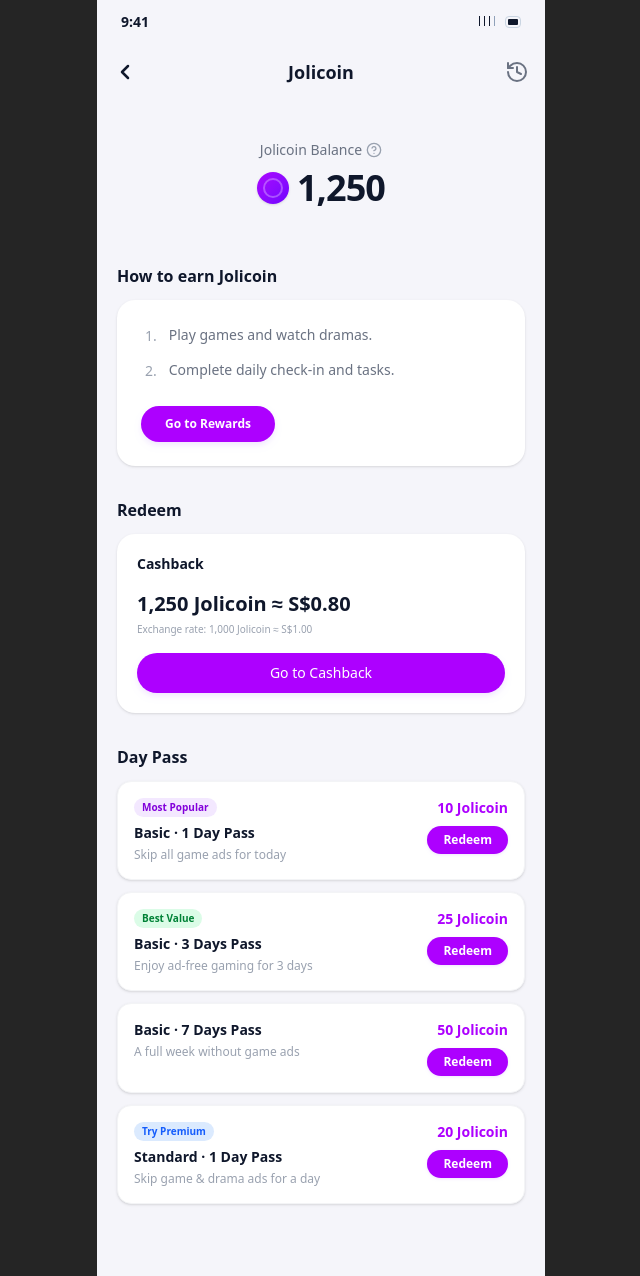
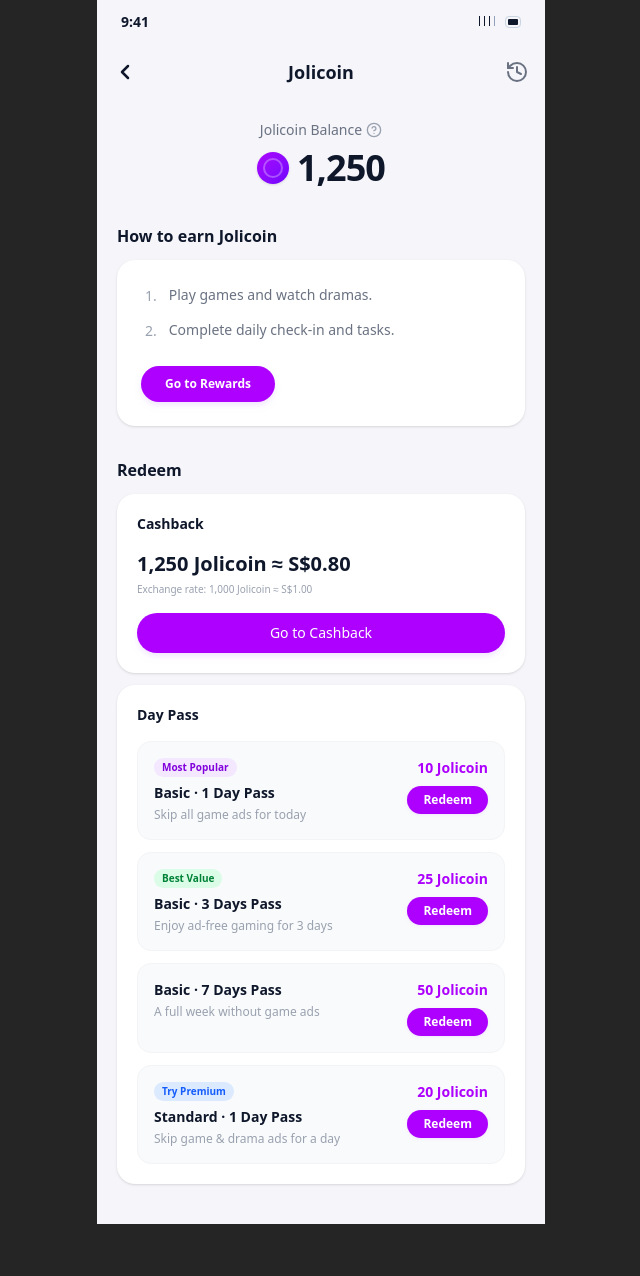
Before and after one commit to CruiseSL/Jolibox-APP, a Next.js app: page /jolicoin in a window 1280 px wide. Shown: the whole page, without its empty margins (319-959 px from the left). After the commit the page ends 1224 px from the top, so only its background shows below. Built offline with nearby package versions, Linux system fonts and the light colour scheme.

Commit message:
fix: refine UI layout and spacing, fix backgrounds, remove faster text

```diff
--- a/src/app/cashback/page.tsx
+++ b/src/app/cashback/page.tsx
@@ -14,7 +14,7 @@ export default function CashbackPage() {
     // No mandatory check on load anymore
 
     return (
-        <div className="min-h-screen text-slate-900 pb-10 bg-[#252525]"> {/* Outer dark background */}
+        <div className="min-h-screen text-slate-900 bg-[#252525]"> {/* Outer dark background */}
             <div className="mx-auto max-w-md min-h-screen relative flex flex-col bg-[#F8F5FF]"> {/* Inner light purple background */}
                 {/* Status Bar Placeholder */}
                 <div className="flex justify-between items-center px-6 py-3 text-sm font-semibold sticky top-0 z-50 bg-[#F8F5FF]/95 backdrop-blur-md">
@@ -46,7 +46,7 @@ export default function CashbackPage() {
                 </div>
 
                 {/* Content */}
-                <main className="px-5 pt-2 flex-1 space-y-5">
+                <main className="px-5 pt-2 flex-1 space-y-5 pb-10">
                     <BalanceHeader />
                     <DetailCard />
                     <WithdrawalCard />
--- a/src/app/jolicoin/page.tsx
+++ b/src/app/jolicoin/page.tsx
@@ -70,8 +70,11 @@ export default function JolicoinPage() {
                         </div>
                     </div>
 
-                    <RedeemSection />
-                    <MembershipSection />
+                    <div className="space-y-3">
+                        <h3 className="text-base font-bold text-slate-900">Redeem</h3>
+                        <RedeemSection />
+                        <MembershipSection />
+                    </div>
                 </main>
             </div>
         </div>
--- a/src/components/cashback/WithdrawalCard.tsx
+++ b/src/components/cashback/WithdrawalCard.tsx
@@ -62,7 +62,7 @@ export function WithdrawalCard() {
                             <p className="text-xs text-gray-500 font-medium">Earn more Jolicoins to reach the minimum:</p>
 
                             <Link href="/" className="flex justify-between items-center bg-gray-50 p-3 rounded-lg hover:bg-gray-100 transition-colors">
-                                <span className="text-sm font-medium text-slate-700">Tasks & check-in (faster)</span>
+                                <span className="text-sm font-medium text-slate-700">Tasks & check-in</span>
                                 <div className="flex items-center gap-1 text-[#AD00FF] text-xs font-bold">
                                     Go to Rewards <ArrowRight className="h-3 w-3" />
                                 </div>
@@ -94,7 +94,7 @@ export function WithdrawalCard() {
                             <p className="text-xs text-gray-500 font-medium">Earn more Jolicoins to reach the minimum:</p>
 
                             <Link href="/" className="flex justify-between items-center bg-gray-50 p-3 rounded-lg hover:bg-gray-100 transition-colors">
-                                <span className="text-sm font-medium text-slate-700">Tasks & check-in (faster)</span>
+                                <span className="text-sm font-medium text-slate-700">Tasks & check-in</span>
                                 <div className="flex items-center gap-1 text-[#AD00FF] text-xs font-bold">
                                     Go to Rewards <ArrowRight className="h-3 w-3" />
                                 </div>
--- a/src/components/jolicoin/BalanceCard.tsx
+++ b/src/components/jolicoin/BalanceCard.tsx
@@ -2,7 +2,7 @@ import { CircleHelp } from "lucide-react";
 
 export function BalanceCard() {
     return (
-        <div className="flex flex-col items-center text-center space-y-2 py-6">
+        <div className="flex flex-col items-center text-center space-y-2 py-1">
             <div className="flex items-center gap-1 text-gray-500 text-sm font-medium">
                 <span>Jolicoin Balance</span>
                 <CircleHelp className="h-4 w-4 text-gray-400" />
--- a/src/components/jolicoin/MembershipSection.tsx
+++ b/src/components/jolicoin/MembershipSection.tsx
@@ -54,12 +54,12 @@ export function MembershipSection() {
     };
 
     return (
-        <div className="space-y-3 pb-8">
-            <h3 className="text-base font-bold text-slate-900">Day Pass</h3>
+        <div className="rounded-2xl bg-white p-5 shadow-sm space-y-4">
+            <h4 className="font-bold text-slate-900 text-sm">Day Pass</h4>
 
             <div className="space-y-3">
                 {items.map((item, idx) => (
-                    <div key={idx} className="rounded-xl bg-white p-4 shadow-sm border border-gray-100 flex flex-col justify-center gap-3">
+                    <div key={idx} className="rounded-xl bg-gray-50 p-4 border border-gray-100 flex flex-col justify-center gap-3">
                         <div className="flex justify-between items-start w-full">
                             {/* Left Content */}
                             <div className="flex flex-col items-start gap-1 flex-1 pr-2">
--- a/src/components/jolicoin/RedeemSection.tsx
+++ b/src/components/jolicoin/RedeemSection.tsx
@@ -3,10 +3,6 @@ import Link from "next/link";
 
 export function RedeemSection() {
     return (
-        <div className="space-y-3">
-            <h3 className="text-base font-bold text-slate-900">Redeem</h3>
-
-            {/* Cashback Card */}
         <div className="rounded-2xl bg-white p-5 shadow-sm space-y-4">
             <div className="space-y-4">
                 <div className="space-y-1">
@@ -29,6 +25,5 @@ export function RedeemSection() {
                 </Button>
             </Link>
         </div>
-        </div>
     );
 }
```
Lines whose indentation alone changed are shown as unchanged.
